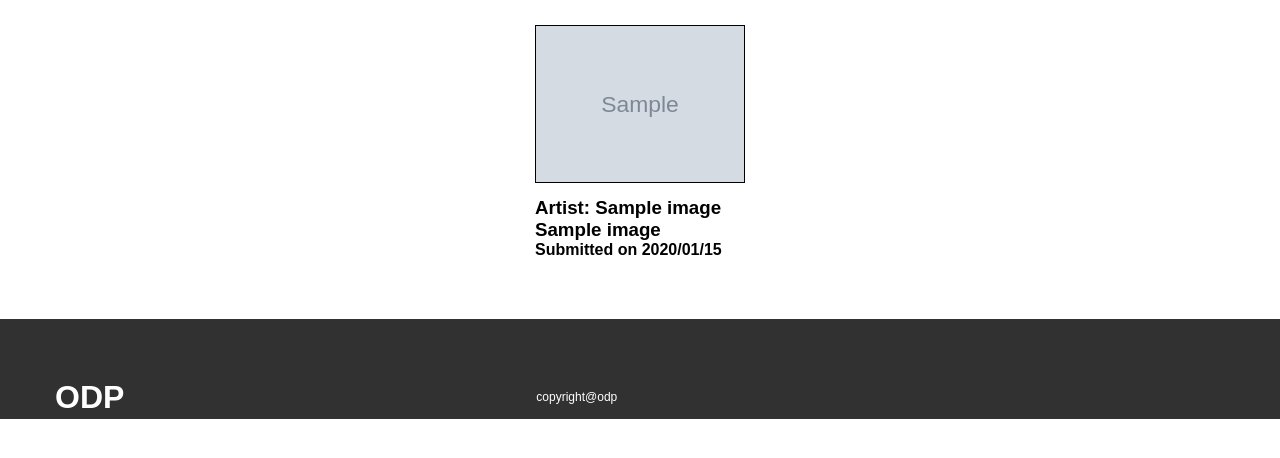
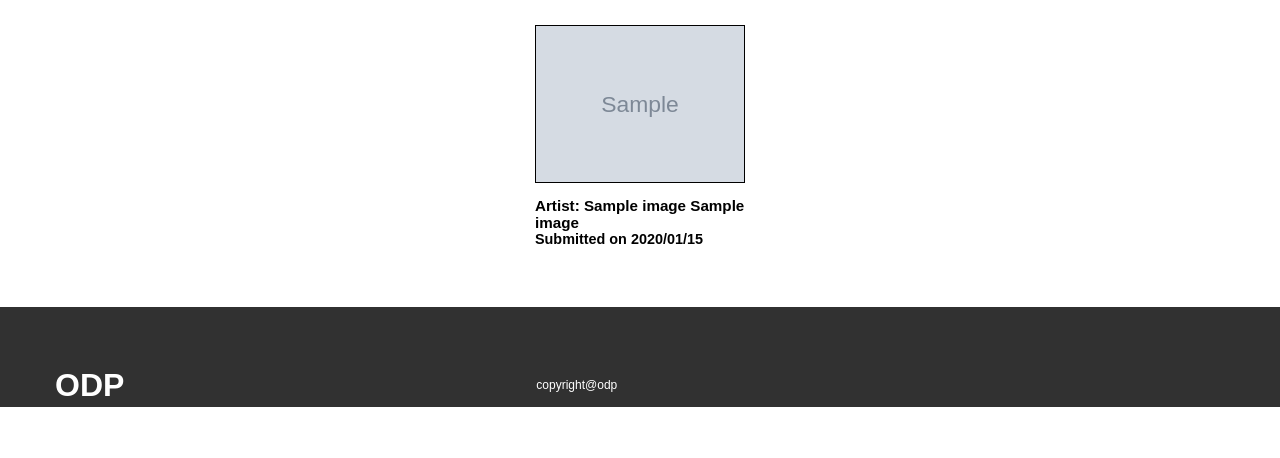
Before and after one commit to Brendan-Rogers/FinalProject2019, a PHP site: page /gallery.php in a window 1280 px wide. Shown: the part 232-690 px from the top of the page. Run offline with PHP 8.4, Linux system fonts and the light colour scheme; tables that the repository leaves empty hold one stand-in row (values such as "Sample post"); grey boxes marked "Sample" are stand-in pictures; some libraries are stand-ins or nearby versions.

Commit message:
decreased gallery font size

```diff
--- a/css/master.css
+++ b/css/master.css
@@ -312,7 +312,11 @@ footer {
   border: .8px solid #000; }
 
 .pArtist {
-  margin-top: 10px; }
+  margin-top: 10px;
+  font-size: .95em; }
+
+.pDate {
+  font-size: .9em; }
 
 footer {
   background-color: #313131;
--- a/gallery.php
+++ b/gallery.php
@@ -67,7 +67,7 @@
                 <div class="orgPoster">
                     <img src="images/user_images/<?php echo $row['file_name']; ?>" alt="submission <?php echo $row['id']; ?>" class="orgPosterImg">
                     <h3 class="pArtist">Artist: <?php echo $row['f_name'].' '.$row['l_name']; ?></h3>
-                    <h4>Submitted on <?php $date = gmdate("Y/m/d", strtotime($row['upload_time'])); echo $date; ?></h4>
+                    <h4 class="pDate">Submitted on <?php $date = gmdate("Y/m/d", strtotime($row['upload_time'])); echo $date; ?></h4>
                 </div>
 
             <?php endwhile; ?>
--- a/sass/modules/_gallery.scss
+++ b/sass/modules/_gallery.scss
@@ -65,6 +65,11 @@
 
 .pArtist{
     margin-top: 10px;
+    font-size: .95em;
+}
+
+.pDate{
+    font-size: .9em;
 }
 
 
```
Also changed, not shown: 1 other file.
